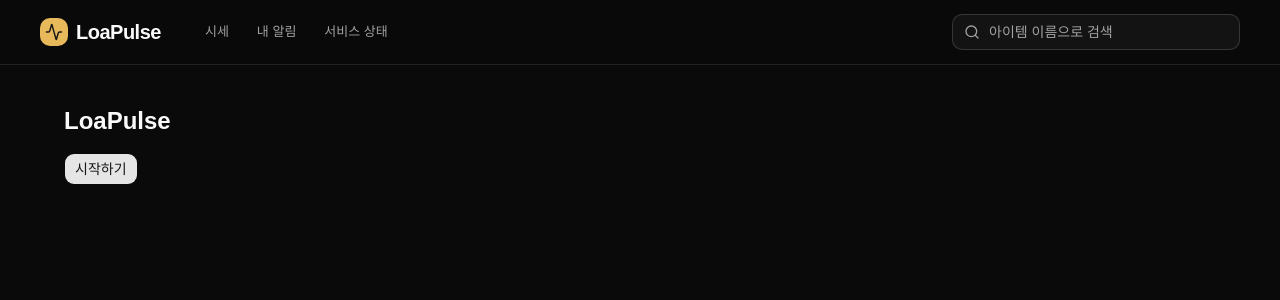
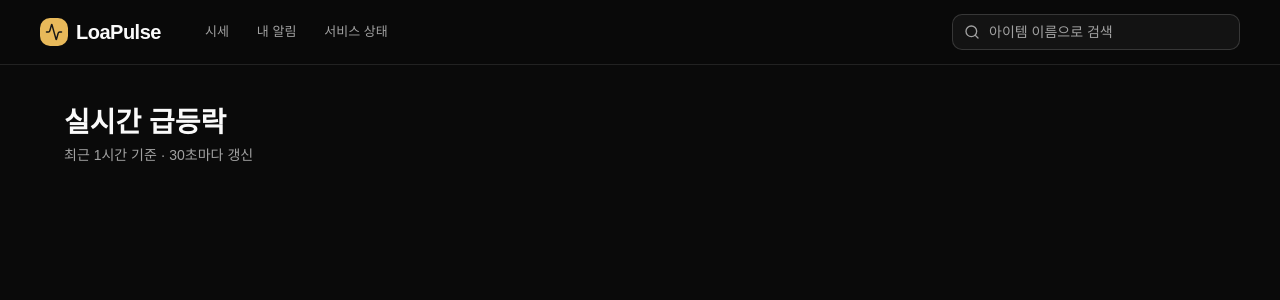
Before and after one commit to loa-pulse/loa-pulse-frontend, a React (Vite) app: page / in a window 1280 px wide. Shown: the top 300 px of the page. Built offline with nearby package versions, Linux system fonts and the light colour scheme.

Commit message:
feat: 라우터 설정 분리, 메인 제목, 404 화면 추가

```diff
--- a/src/pages/home-page.tsx
+++ b/src/pages/home-page.tsx
@@ -1,10 +1,12 @@
-import { Button } from '@/components/ui/button'
-
+/** 메인 (/). 수집 신선도 띠, 급등락 랭킹, 내 관심 아이템 */
 function HomePage() {
   return (
     <>
-      <h1 className="text-2xl font-bold">LoaPulse</h1>
-      <Button className="mt-4">시작하기</Button>
+      <title>LoaPulse · 로스트아크 거래소 실시간 시세</title>
+      <h1 className="text-[28px] leading-9 font-bold">실시간 급등락</h1>
+      <p className="mt-1 text-sm text-muted-foreground">
+        최근 1시간 기준 · 30초마다 갱신
+      </p>
     </>
   )
 }
--- /dev/null
+++ b/src/pages/not-found-page.tsx
@@ -0,0 +1,30 @@
+import { Link } from 'react-router'
+import { Button } from '@/components/ui/button'
+
+/** 없는 경로 (Figma 404) */
+function NotFoundPage() {
+  return (
+    <section className="flex min-h-[640px] flex-col items-center justify-center gap-4 text-center">
+      <title>페이지를 찾을 수 없어요 · LoaPulse</title>
+      <p className="text-7xl font-semibold tracking-tight text-brand-gold">
+        404
+      </p>
+      <h1 className="text-xl font-bold">페이지를 찾을 수 없어요</h1>
+      <p className="text-sm whitespace-pre-line text-muted-foreground">
+        {
+          '주소가 바뀌었거나 수집 대상에서 빠진 아이템일 수 있어요.\n위 검색창에서 아이템 이름으로 다시 검색해 보세요.'
+        }
+      </p>
+      <div className="mt-2 flex gap-2">
+        <Button asChild size="lg">
+          <Link to="/">메인으로</Link>
+        </Button>
+        <Button asChild size="lg" variant="outline">
+          <Link to="/items">시세 목록 보기</Link>
+        </Button>
+      </div>
+    </section>
+  )
+}
+
+export default NotFoundPage
--- /dev/null
+++ b/src/router.tsx
@@ -0,0 +1,15 @@
+import { createBrowserRouter } from 'react-router'
+import App from '@/App'
+import HomePage from '@/pages/home-page'
+import NotFoundPage from '@/pages/not-found-page'
+
+export const router = createBrowserRouter([
+  {
+    path: '/',
+    Component: App,
+    children: [
+      { index: true, Component: HomePage },
+      { path: '*', Component: NotFoundPage },
+    ],
+  },
+])
```
Also changed, not shown: src/main.tsx (+1 -11 lines).
